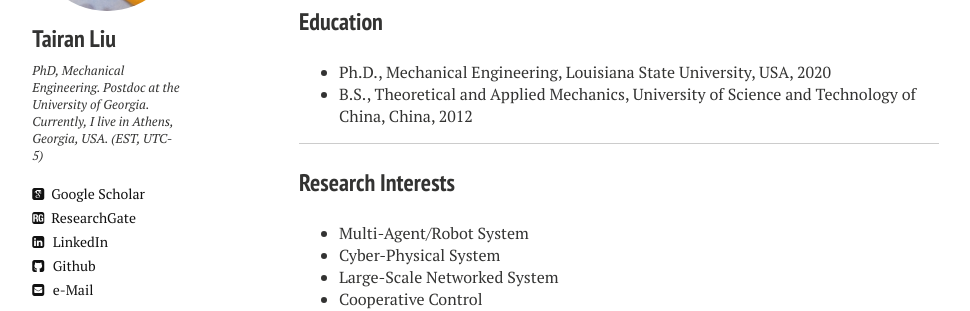
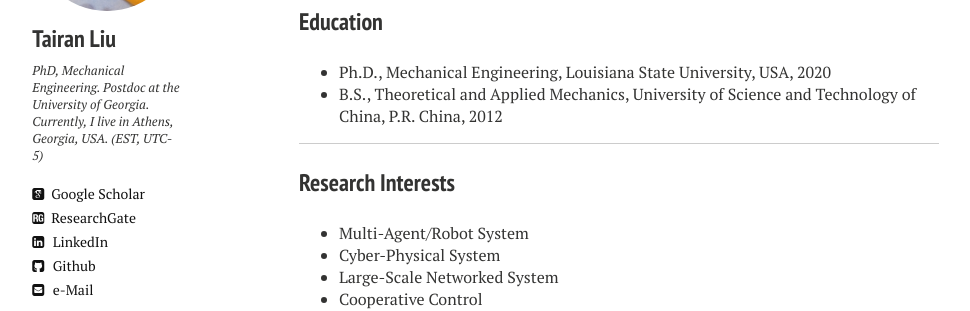
Before and after one commit to liutairan/liutairan.github.io, a Jekyll site: the page built from cv.md, in a window 1280 px wide and 900 px high. Shown: the part 223-534 px from the top of the window, without its empty margins (21-991 px from the left). Built offline with Jekyll 4.4.1, drawn with Linux system fonts in a browser that asks for light colours; nearby versions of some CDN libraries.

Commit message:
Update cv.md

```diff
--- a/cv.md
+++ b/cv.md
@@ -15,7 +15,7 @@ Download my <a href="https://liutairan.github.io/TairanLiu-CV.pdf" target="_blan
 ### Education
 
 * Ph.D., Mechanical Engineering, Louisiana State University, USA, 2020
-* B.S., Theoretical and Applied Mechanics, University of Science and Technology of China, China, 2012
+* B.S., Theoretical and Applied Mechanics, University of Science and Technology of China, P.R. China, 2012
 
 ***
 
```
